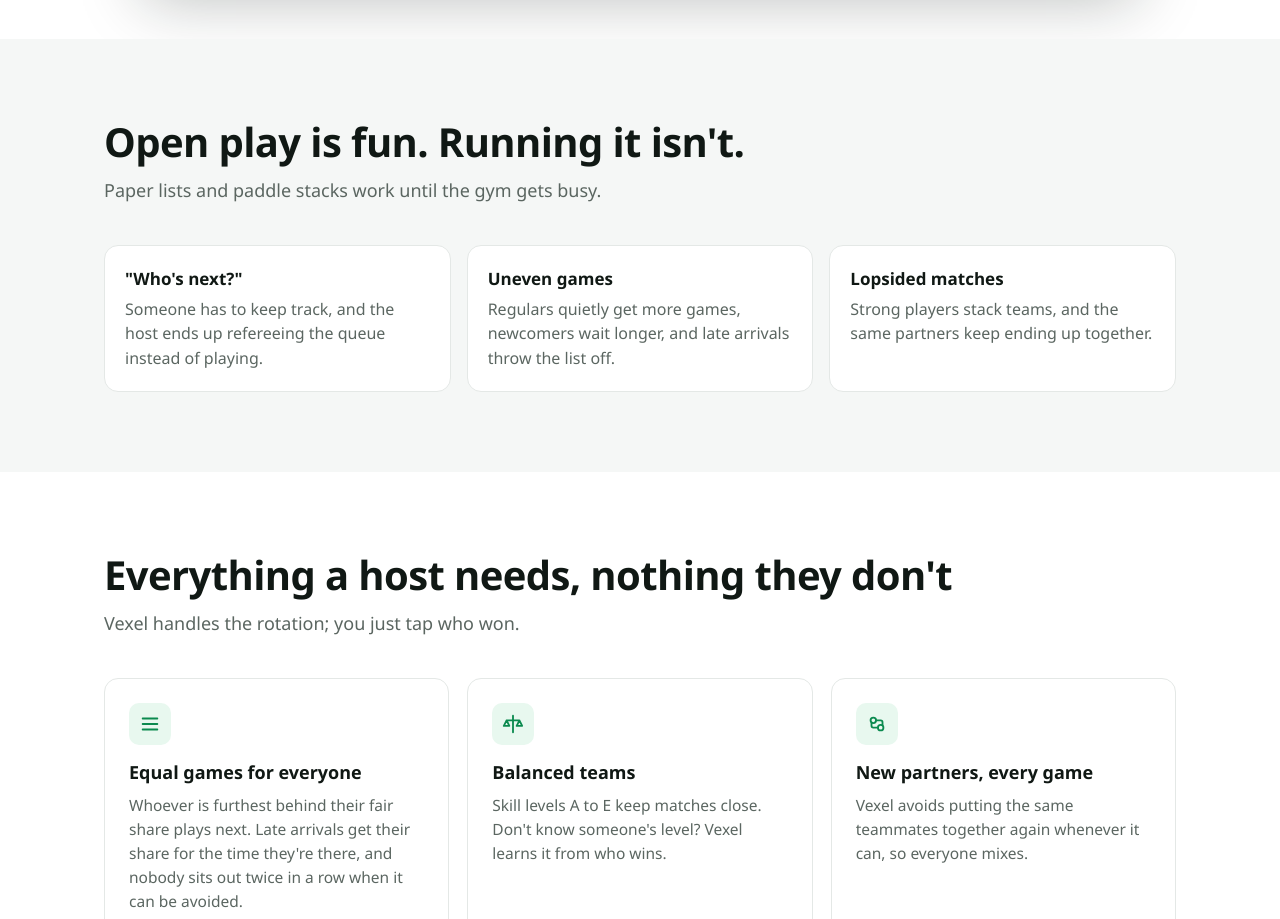
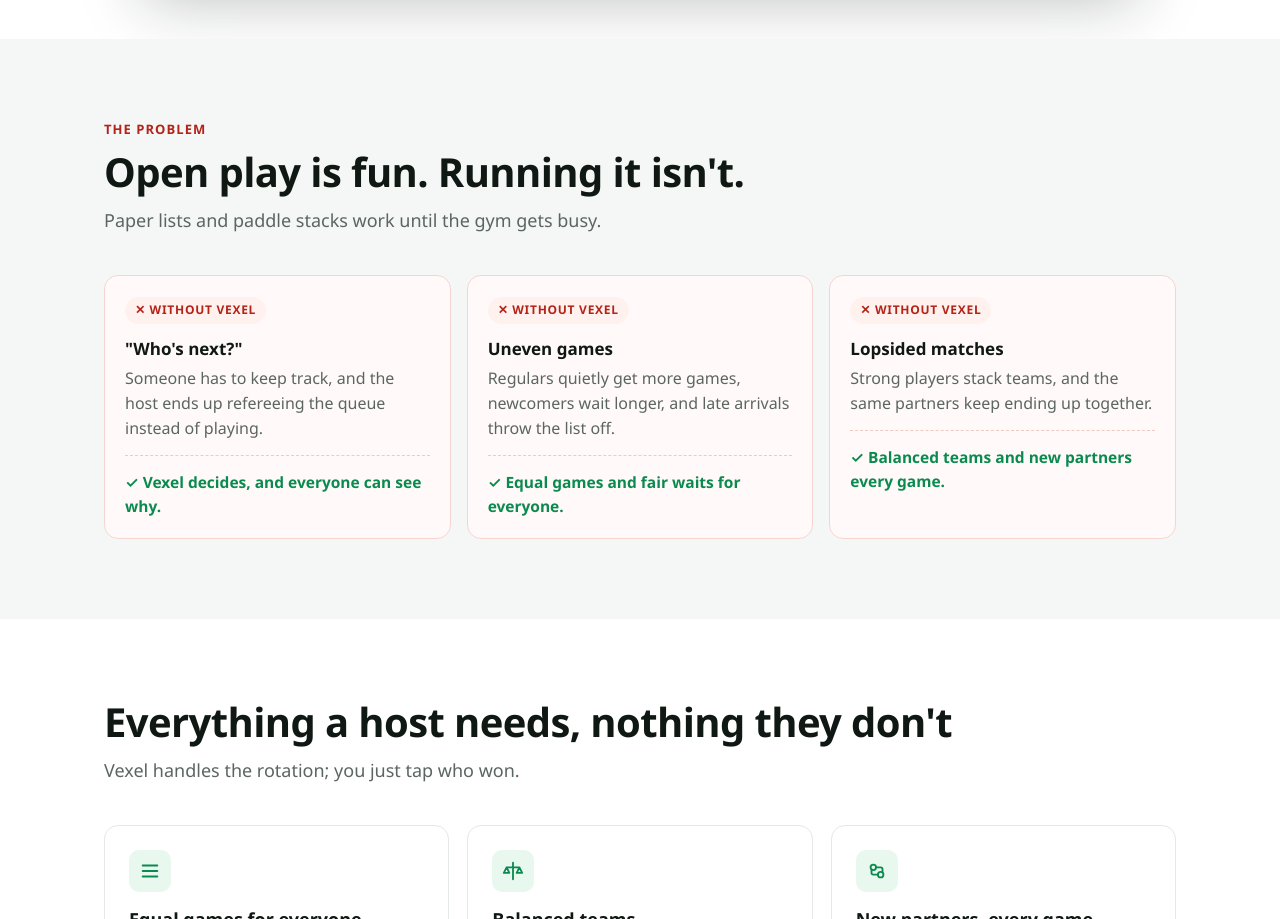
Before and after one commit to clisdan/vexel-releases, a plain HTML site: page index.html in a window 1280 px wide. Shown: the part 1240-2159 px from the top of the page. Drawn offline with Linux system fonts and the light colour scheme.

Commit message:
Website: make the problem section read as problems, with the Vexel fix on each card
Co-Authored-By: Claude Sonnet 5.5 <noreply@anthropic.com>
Claude-Session: https://claude.ai/code/session_01W5QrvRHCusayoxaL2wyyZZ

```diff
--- a/index.html
+++ b/index.html
@@ -53,6 +53,13 @@
   .problem { display: grid; grid-template-columns: repeat(3, 1fr); gap: 16px; }
   .problem div { background: #fff; border: 1px solid var(--line); border-radius: var(--radius); padding: 20px; color: var(--muted); }
   .problem b { display: block; color: var(--ink); font-size: 17px; margin-bottom: 4px; }
+  .tag { display: inline-flex; align-items: center; gap: 6px; font-size: 12px; font-weight: 700; letter-spacing: .06em; text-transform: uppercase; padding: 4px 10px; border-radius: 999px; margin-bottom: 12px; }
+  .tag.bad { background: #fff1ee; color: #b42318; }
+  .tag.good { background: var(--green-soft); color: var(--green-dark); }
+  .problem div.bad { background: #fffaf9; border-color: #f6d4cf; }
+  .problem .fix { display: block; margin-top: 14px; padding-top: 14px; border-top: 1px dashed #f0c9c3; color: var(--green-dark); font-weight: 600; font-size: 15.5px; }
+  .problem .fix::before { content: "✓ "; }
+  .kicker { display: block; font-size: 13px; font-weight: 700; letter-spacing: .08em; text-transform: uppercase; color: #b42318; margin-bottom: 10px; }
 
   .features { display: grid; grid-template-columns: repeat(3, 1fr); gap: 18px; }
   .card { background: #fff; border: 1px solid var(--line); border-radius: var(--radius); padding: 24px; }
@@ -143,12 +150,13 @@
 
   <section class="alt">
     <div class="wrap">
+      <span class="kicker">The problem</span>
       <h2>Open play is fun. Running it isn't.</h2>
       <p class="sub">Paper lists and paddle stacks work until the gym gets busy.</p>
       <div class="problem">
-        <div><b>"Who's next?"</b>Someone has to keep track, and the host ends up refereeing the queue instead of playing.</div>
-        <div><b>Uneven games</b>Regulars quietly get more games, newcomers wait longer, and late arrivals throw the list off.</div>
-        <div><b>Lopsided matches</b>Strong players stack teams, and the same partners keep ending up together.</div>
+        <div class="bad"><span class="tag bad">✕ Without Vexel</span><b>"Who's next?"</b>Someone has to keep track, and the host ends up refereeing the queue instead of playing.<span class="fix">Vexel decides, and everyone can see why.</span></div>
+        <div class="bad"><span class="tag bad">✕ Without Vexel</span><b>Uneven games</b>Regulars quietly get more games, newcomers wait longer, and late arrivals throw the list off.<span class="fix">Equal games and fair waits for everyone.</span></div>
+        <div class="bad"><span class="tag bad">✕ Without Vexel</span><b>Lopsided matches</b>Strong players stack teams, and the same partners keep ending up together.<span class="fix">Balanced teams and new partners every game.</span></div>
       </div>
     </div>
   </section>
```
